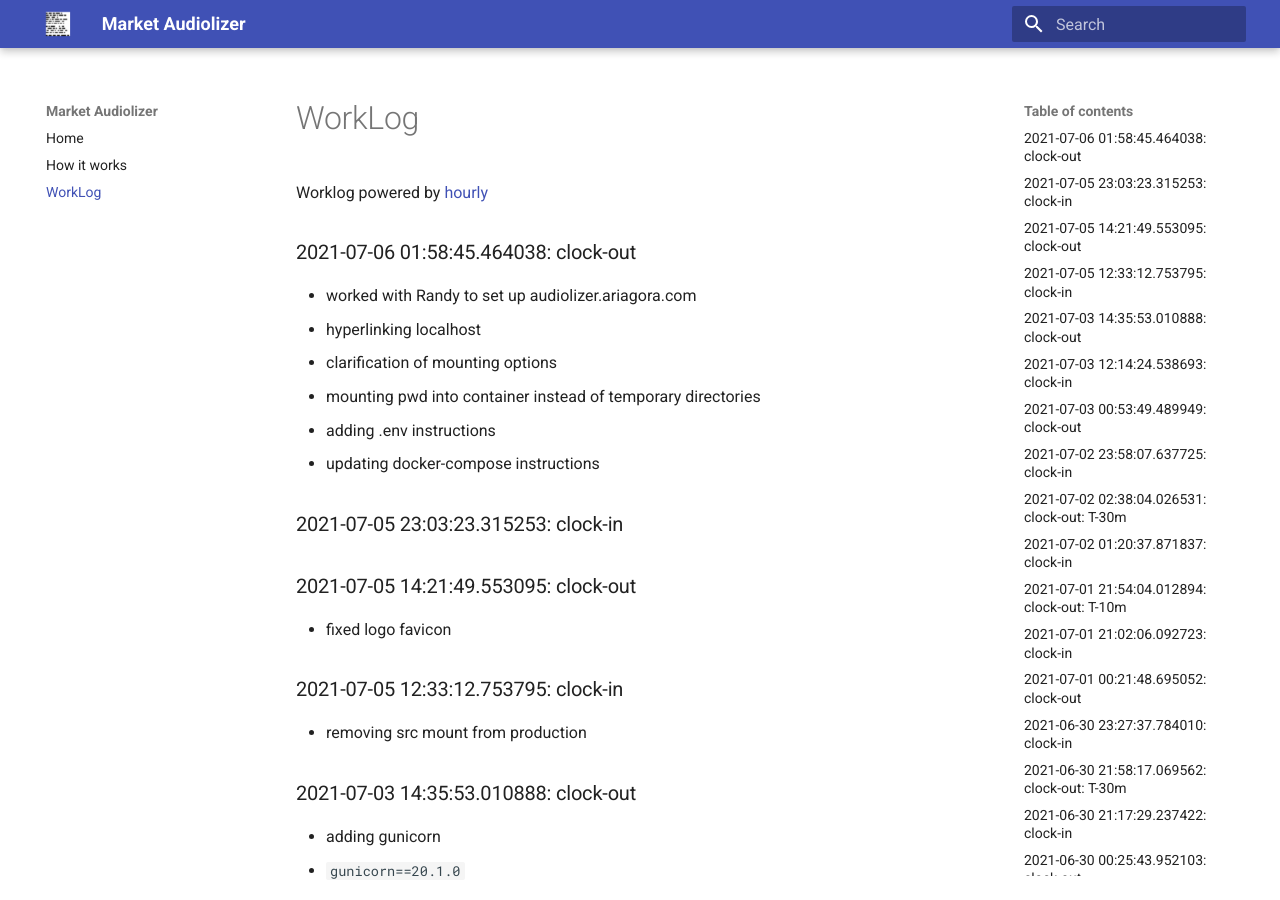
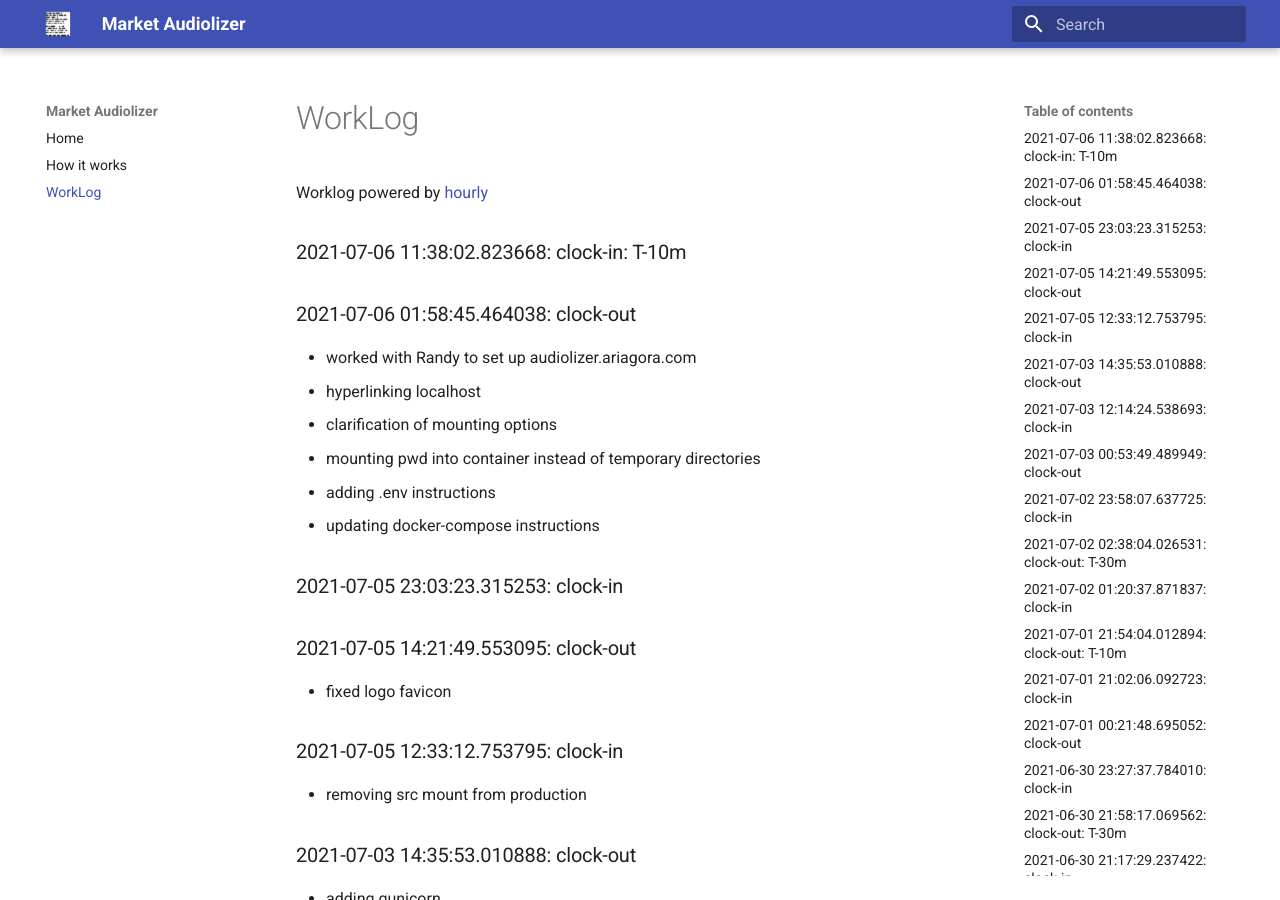
Before and after one commit to asherp/audiolizer, an MkDocs documentation site: the page built from docs/WorkLog.md, in a window 1280 px wide and 900 px high. Built offline with MkDocs 1.6.1 and Material for MkDocs 9.7.7, drawn with Linux system fonts in a browser that asks for light colours.

Commit message:
clock-in: T-10m

```diff
--- a/WorkLog.md
+++ b/WorkLog.md
@@ -1,3 +1,6 @@
+
+### 2021-07-06 11:38:02.823668: clock-in: T-10m
+
 ### 2021-07-06 01:58:45.464038: clock-out
 
 * worked with Randy to set up audiolizer.ariagora.com
```
